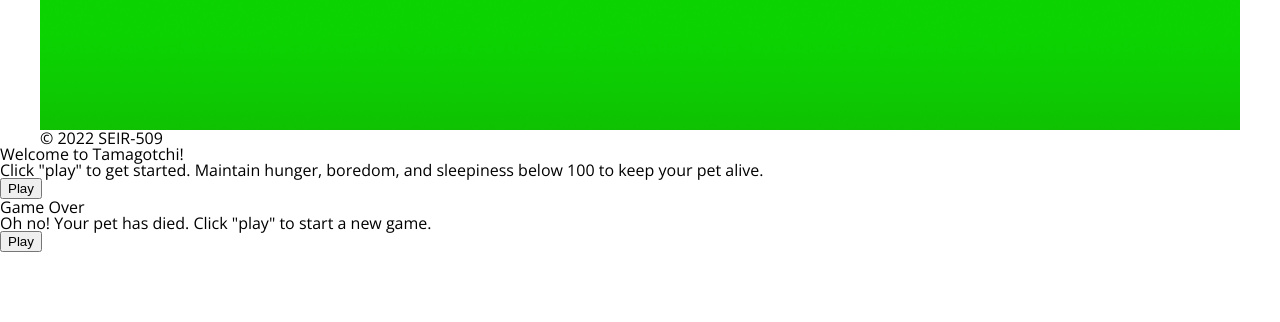
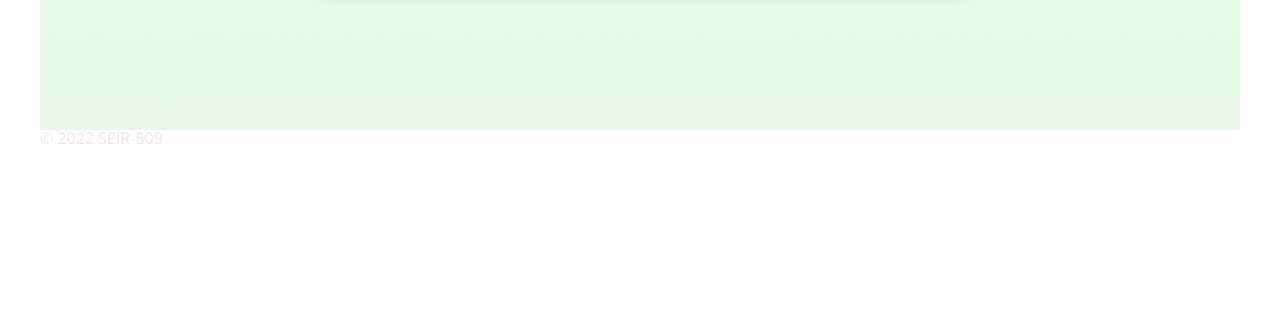
Before and after one commit to esin87/tamagotchi, a plain HTML site: page index.html in a window 1280 px wide. Shown: the part 478-800 px from the top of the page. Drawn offline with nearby package versions, Linux system fonts and the light colour scheme.

Commit message:
Add modal styles

```diff
--- a/css/style.css
+++ b/css/style.css
@@ -19,6 +19,14 @@ h1 {
     font-size: 3rem;
 }
 
+h2 {
+    font-size: 2rem;
+}
+
+.hide {
+    display: none;
+}
+
 /* Flex Styles */
 
 .flex-container {
@@ -35,3 +43,24 @@ h1 {
     background: url('../assets/park-background.webp') no-repeat center center;
     height: 70vh;
 }
+
+/* Modal Styles */
+.modal-container {
+    position: absolute;
+    top: 0;
+    left: 0;
+    bottom: 0;
+    right: 0;
+    background-color: rgba(255,255,255, 0.9)
+}
+
+.modal-inner {
+    position: absolute;
+    left: 50%;
+    top: 50%;
+    transform: translate(-50%, -50%);
+    background-color: #f9d2c5;
+    padding: 2em;
+    box-shadow: 4px 1px 10px 0px #dadada;
+    border-radius: 4px;
+}
--- a/index.html
+++ b/index.html
@@ -51,7 +51,7 @@
 				<button>Play</button>
 			</div>
 		</section>
-		<section class="modal-container modal-game-over">
+		<section class="modal-container modal-game-over hide">
 			<div class="modal-inner">
 				<h2>Game Over</h2>
 				<p>Oh no! Your pet has died. Click "play" to start a new game.</p>
```
